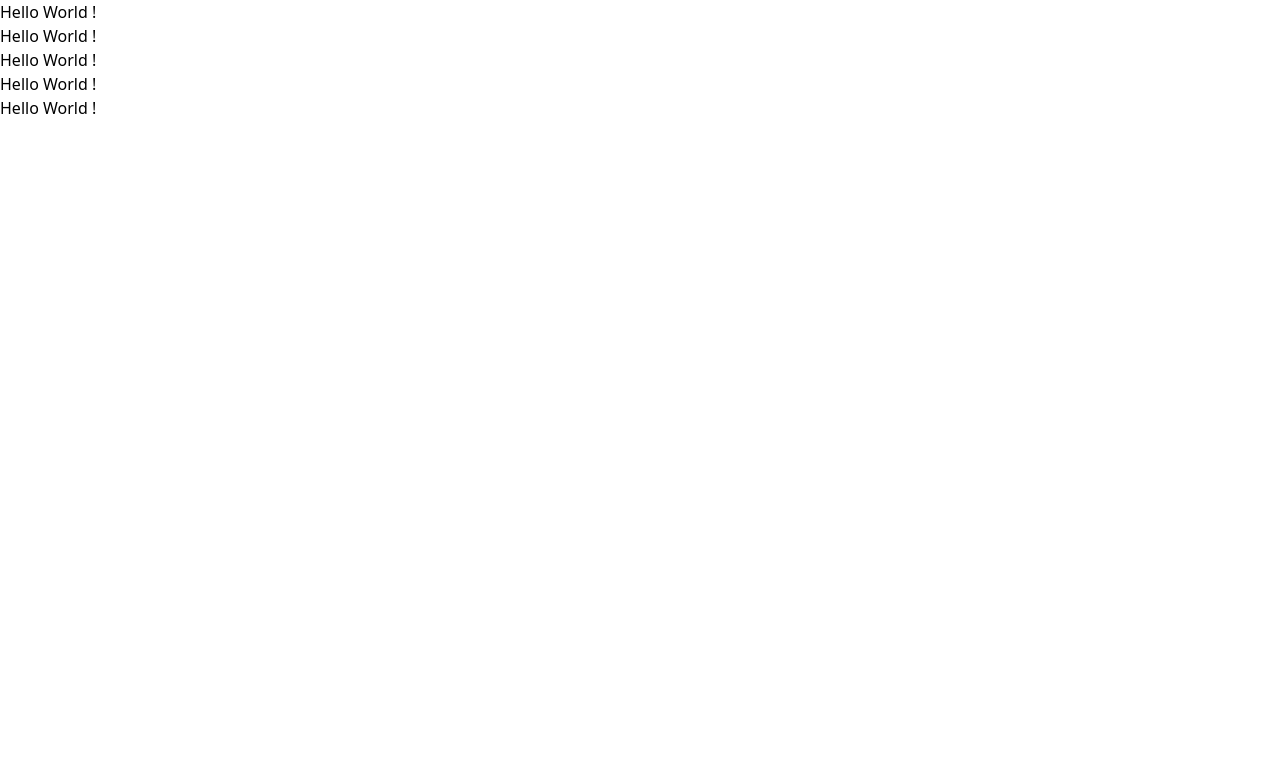
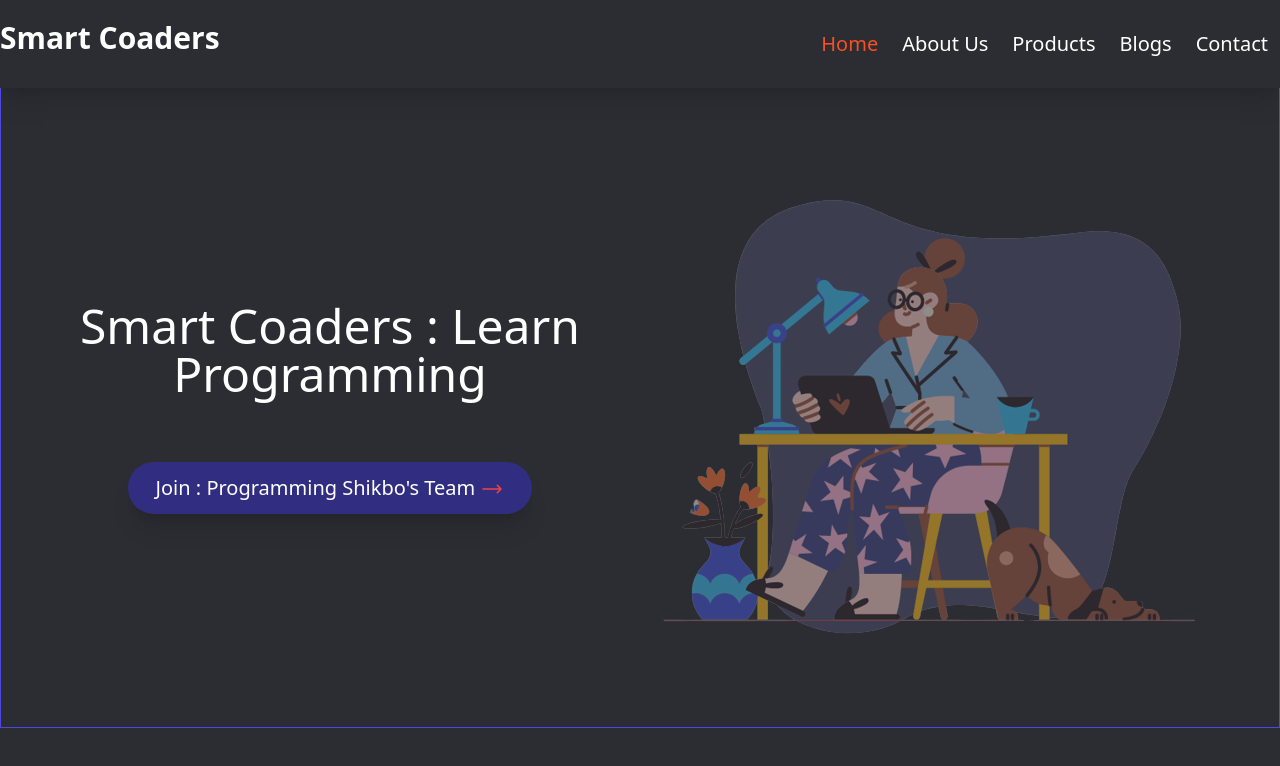
Before and after one commit to laravelhero/tailwind, a website built with Vite: page index.html in a window 1280 px wide. Built offline with nearby package versions, Linux system fonts and the light colour scheme.

Commit message:
create navbar and Hero Section

```diff
--- a/index.html
+++ b/index.html
@@ -6,11 +6,63 @@
     <link rel="stylesheet" href="css/main.css" />
     <title>Tailwind CSS</title>
   </head>
-  <body>
-    <h1>Hello World !</h1>
-    <h2>Hello World !</h2>
-    <h3>Hello World !</h3>
-    <h4>Hello World !</h4>
-    <h5>Hello World !</h5>
+  <body class="bg-[#2B2D33]">
+    <nav class="bg-[#2B2D33] shadow-xl">
+      <div class="container mx-auto">
+        <div class="sm:flex justify-between items-center py-5">
+          <div class="text-center mb-3">
+            <a class="text-white text-xl sm:text-3xl font-bold" href="/"
+              >Smart Coaders</a
+            >
+          </div>
+          <ul
+            class="sm:flex text-white text-xl text-center border-t sm:border-none"
+          >
+            <li class="mt-4 sm:mt-0">
+              <a href="#" class="p-3 text-[#F65023]">Home</a>
+            </li>
+            <li><a href="#" class="p-3 hover:text-[#F65023]">About Us</a></li>
+            <li><a href="#" class="p-3 hover:text-[#F65023]">Products</a></li>
+            <li><a href="#" class="p-3 hover:text-[#F65023]">Blogs</a></li>
+            <li><a href="#" class="p-3 hover:text-[#F65023]">Contact</a></li>
+          </ul>
+        </div>
+      </div>
+    </nav>
+    <header>
+      <div
+        class="container mx-auto text-white border border-indigo-600 border-t-0 sm:flex justify-around items-center text-center h-[80vh] px-10 tp-10"
+      >
+        <div>
+          <h1 class="text-2xl sm:text-5xl mb-5 sm:mb-16">
+            Smart Coaders : Learn <br />
+            Programming
+          </h1>
+          <button
+            type="button"
+            class="bg-indigo-900 px-7 py-3 rounded-full text-xl shadow-xl hover:bg-indigo-950"
+          >
+            Join : Programming Shikbo's Team
+            <svg
+              xmlns="http://www.w3.org/2000/svg"
+              fill="none"
+              viewBox="0 0 24 24"
+              stroke-width="1.5"
+              stroke="currentColor"
+              class="w-6 h-6 inline-block text-red-500 animate-ping"
+            >
+              <path
+                stroke-linecap="round"
+                stroke-linejoin="round"
+                d="M17.25 8.25L21 12m0 0l-3.75 3.75M21 12H3"
+              />
+            </svg>
+          </button>
+        </div>
+        <div>
+          <img class="animate-pulse" src="images/hero-img.png" alt="" />
+        </div>
+      </div>
+    </header>
   </body>
 </html>
```
Also changed, not shown: images/backEnd.png (added), images/client-01.png (added), images/client-02.png (added), images/client-03.png (added), images/client-04.png (added), images/client-05.png (added), images/client-06.png (added), images/client-07.png (added), images/client-08.png (added), images/client-09.png (added), images/frontEnd.png (added), images/hero-img.png (added), images/javascript.png (added), images/subscribe-bg.png (added).
